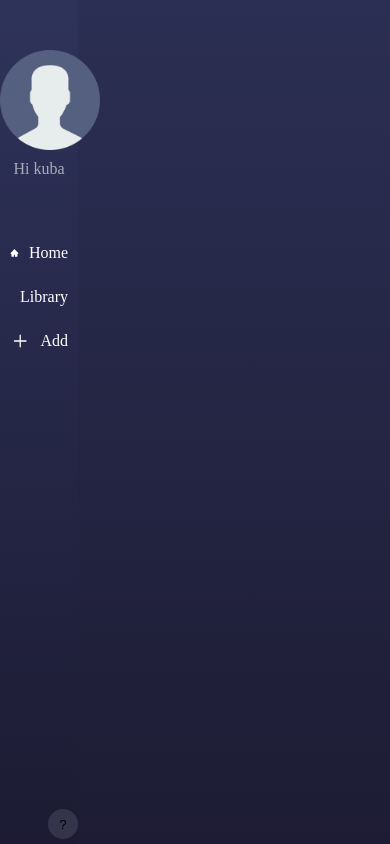
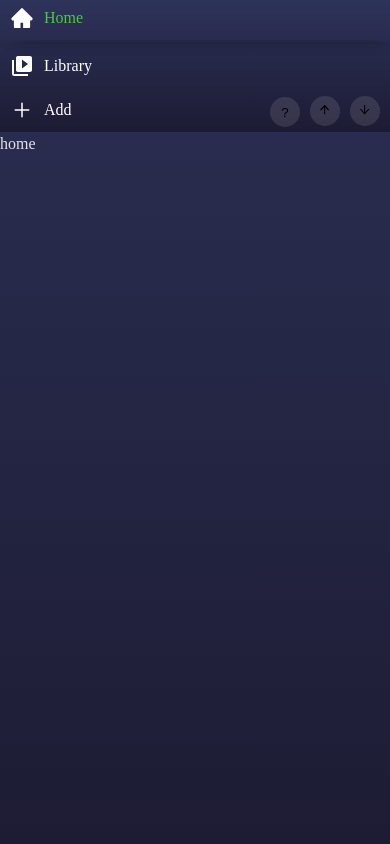
Before and after one commit to JackTheFullDev/tutorialApp, a React (Vite) app: page / in a window 390 px wide. Built offline with nearby package versions, Linux system fonts and the light colour scheme.

Commit message:
arrow-button to show menu or not

```diff
--- a/src/components/feature/Navigation.css
+++ b/src/components/feature/Navigation.css
@@ -1,4 +1,4 @@
-.naviagtion
+.navigation
 {
     background: linear-gradient(#2E335A, #1C1B33);
     position: fixed;
@@ -8,12 +8,14 @@
     flex-direction: column;
     gap: 50px;
 
+
+
 }
-.naviagtion li{
+.navigation li{
     list-style-type:none;
 }
 
-.naviagation-content a
+.navigation-content a
 {
     text-decoration: none;
     color: white;
@@ -24,7 +26,7 @@
 }
 
 
-.naviagation-content:hover , .naviagation-content a:hover
+.navigation-content:hover , .navigation-content a:hover
 {
     transform: translateY(-2px);
     transition: .3s ease-in-out;
@@ -95,3 +97,34 @@
         opacity: 1;
     }
 }
+
+@media only screen and (max-width: 550px)
+{
+    .navigation
+    {
+       position: relative;
+       gap: 0;
+
+    }
+    .user-navigation
+    {
+        max-height: 10vh;
+    }
+    #user-profile-img
+    {
+        display: none;
+    }
+    #user-name
+    {
+        display: none;
+    }
+    .thanks-div
+    {
+        bottom: 0;
+    }
+    .thanks-to button
+    {
+        margin-right: 10px;
+    }
+
+}
--- a/src/components/feature/Navigation.jsx
+++ b/src/components/feature/Navigation.jsx
@@ -1,53 +1,52 @@
-
-import { Link } from "react-router-dom"
+import { Link } from "react-router-dom";
 import { AiFillHome } from "react-icons/ai";
 import { MdVideoLibrary } from "react-icons/md";
 import { IoAdd } from "react-icons/io5";
-import reactLogo from './../../assets/user.png';
-
+import { AiOutlineArrowUp } from "react-icons/ai";
+import { AiOutlineArrowDown } from "react-icons/ai";
+import reactLogo from "./../../assets/user.png";
 
 import "./Navigation.css";
 import { useState } from "react";
- export const  Navigation = () =>
-{
-const iconStyle={ color: "white", fontSize: "1.5em"};
- const [isThanksShown,setIsThanksShown]=useState(false);
+export const Navigation = () => {
+  const iconStyle = { color: "white", fontSize: "1.5em" };
+  const [isThanksShown, setIsThanksShown] = useState(true);
 
- const handleThanks =(state) =>
- {
-  const thanksDiv=document.querySelector(".thanks-div");
+  const handleThanks = (state) => {
+    const thanksDiv = document.querySelector(".thanks-div");
     setIsThanksShown(state);
-  isThanksShown?thanksDiv.style.display="flex":thanksDiv.style.display="none";
- }
+    isThanksShown
+      ? (thanksDiv.style.display = "flex")
+      : (thanksDiv.style.display = "none");
+  };
 
-    return(
-      <section className="naviagtion">
-
+  return (
+    <section className="navigation">
       <div className="user-navigation">
-        <img id="user-profile-img" src={reactLogo}/>
-        <p>Hi kuba</p>
+        <img id="user-profile-img" src={reactLogo} />
+        <p id="user-name">Hi kuba</p>
       </div>
       <ul>
         <li>
-            <div className="naviagation-content">
+          <div className="navigation-content">
             <Link to="/">
-                <AiFillHome style={iconStyle}/>
+              <AiFillHome style={iconStyle} />
               <p>Home</p>
             </Link>
           </div>
         </li>
         <li>
-            <div className="naviagation-content">
+          <div className="navigation-content">
             <Link to="/">
-                <MdVideoLibrary style={iconStyle}/>
+              <MdVideoLibrary style={iconStyle} />
               <p>Library</p>
             </Link>
           </div>
         </li>
         <li>
-            <div className="naviagation-content">
+          <div className="navigation-content">
             <Link to="/add">
-                <IoAdd style={iconStyle}/>
+              <IoAdd style={iconStyle} />
               <p>Add</p>
             </Link>
           </div>
@@ -58,13 +57,26 @@ const iconStyle={ color: "white", fontSize: "1.5em"};
         <h3>Figma for design</h3>
         <h3>freePic for assets</h3>
         <h3>Ing for idea for project</h3>
-
       </div>
       <div className="thanks-to">
-          <button onMouseEnter={()=>handleThanks(false)} onMouseLeave={()=>handleThanks(true)} >?</button>
+        <button
+          onMouseEnter={() => handleThanks(false)}
+          onMouseLeave={() => handleThanks(true)}
+        >?
+        </button>
+        <button
+          onMouseEnter={() => handleThanks(false)}
+          onMouseLeave={() => handleThanks(true)}
+        ><AiOutlineArrowUp/>
+        </button>
+        <button
+          onMouseEnter={() => handleThanks(false)}
+          onMouseLeave={() => handleThanks(true)}
+        ><AiOutlineArrowDown/>
+        </button>
       </div>
     </section>
-    )
-}
+  );
+};
 
 export default Navigation;
```
Lines whose indentation alone changed are shown as unchanged.
